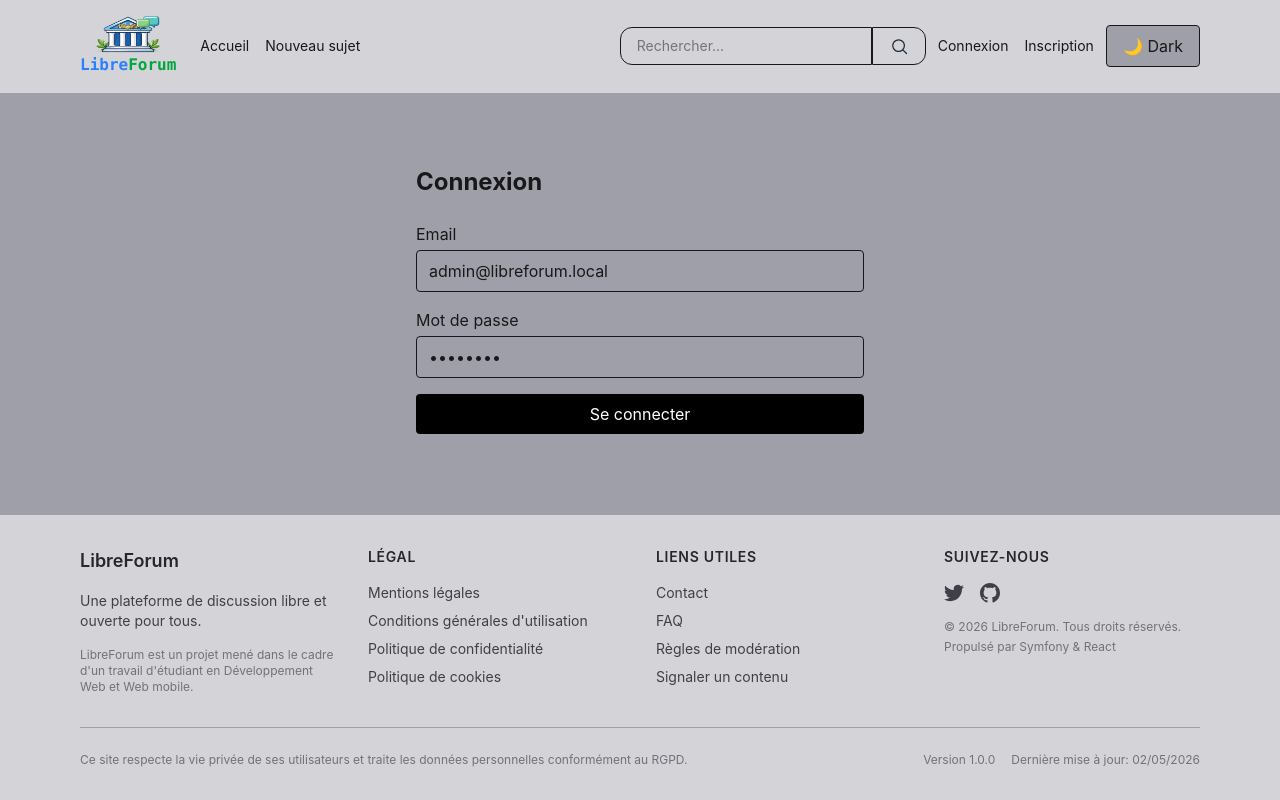
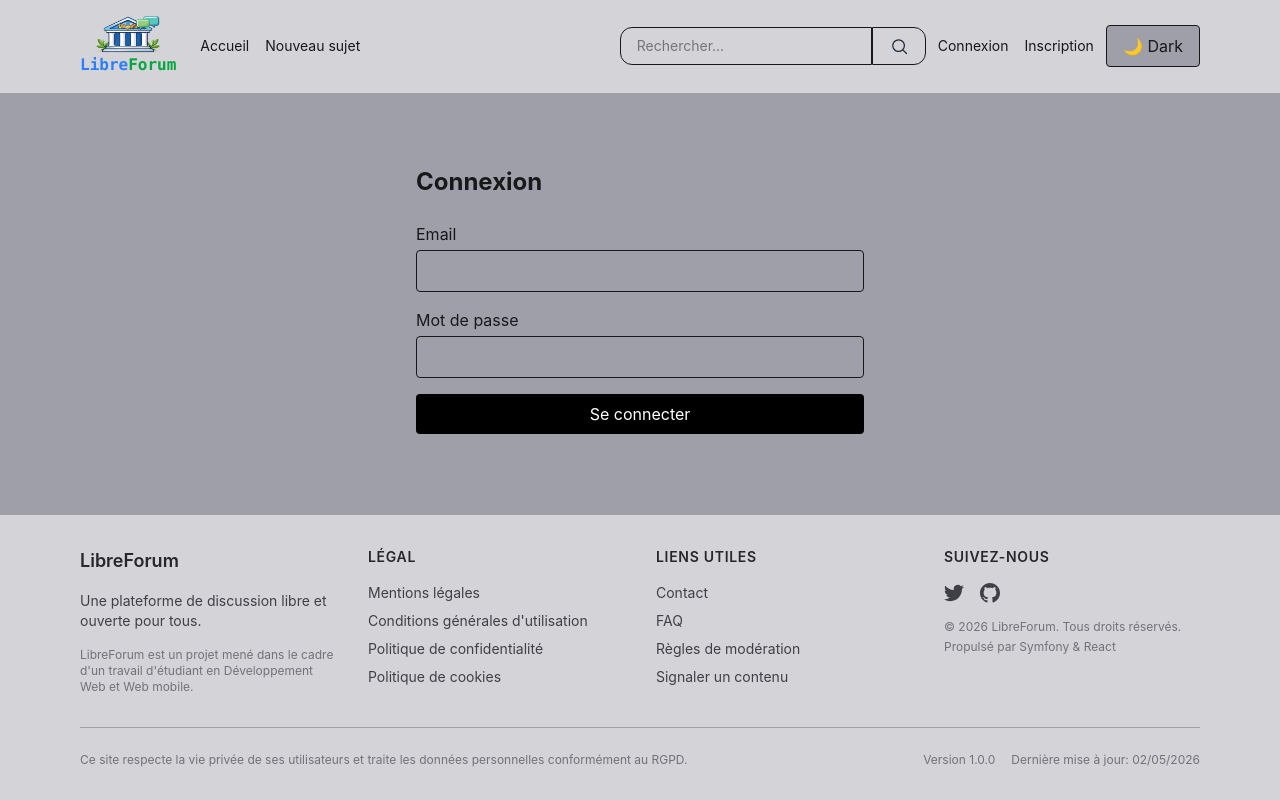
Before and after one commit to OliRati/LibreForum, a React (Vite) app in the folder frontend/: page /app/login in a window 1280 px wide. Built offline with nearby package versions, Linux system fonts and the light colour scheme; no server answers.

Commit message:
Remove default login email & password

```diff
--- a/frontend/src/pages/LoginPage.tsx
+++ b/frontend/src/pages/LoginPage.tsx
@@ -6,8 +6,8 @@ export default function LoginPage() {
   const navigate = useNavigate();
   const { login } = useAuth();
 
-  const [email, setEmail] = useState('admin@libreforum.local');
-  const [password, setPassword] = useState('password');
+  const [email, setEmail] = useState('');
+  const [password, setPassword] = useState('');
   const [error, setError] = useState('');
   const [loading, setLoading] = useState(false);
 
```
